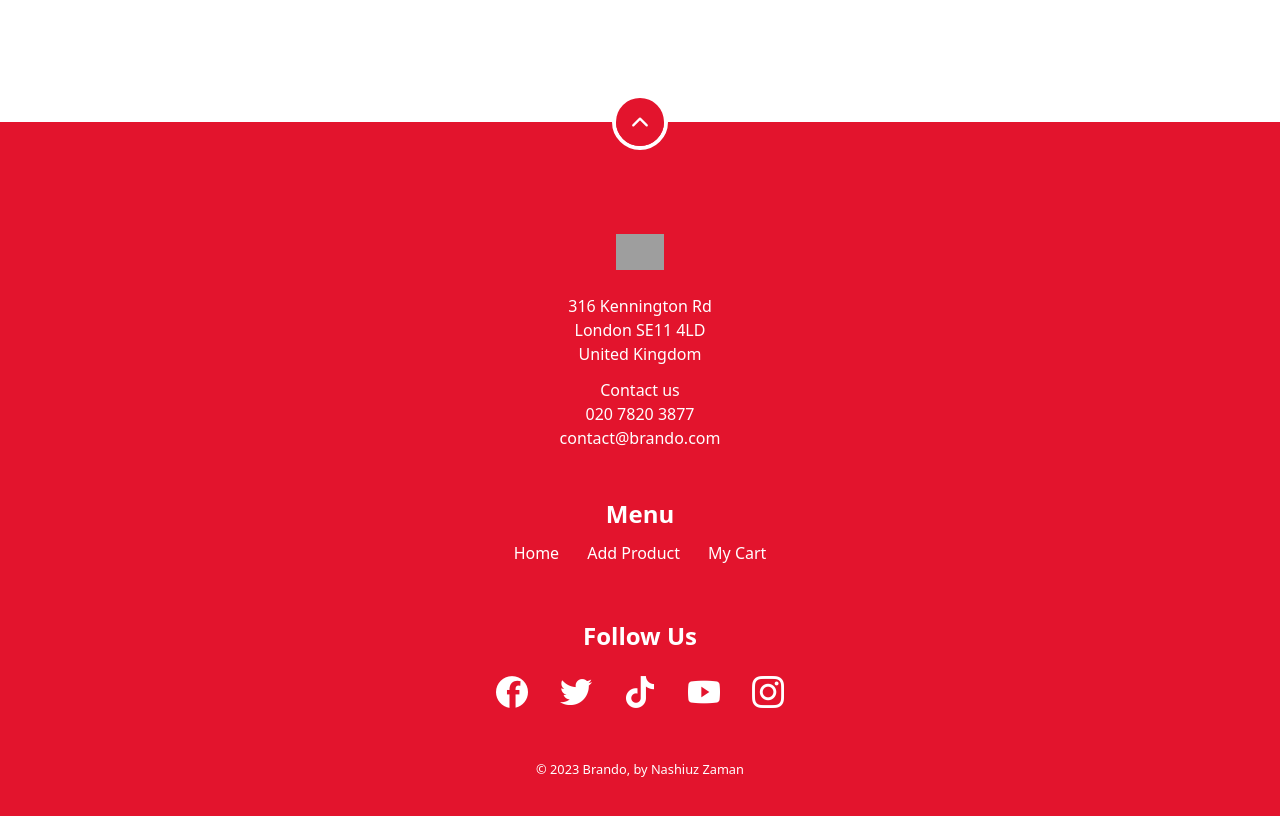
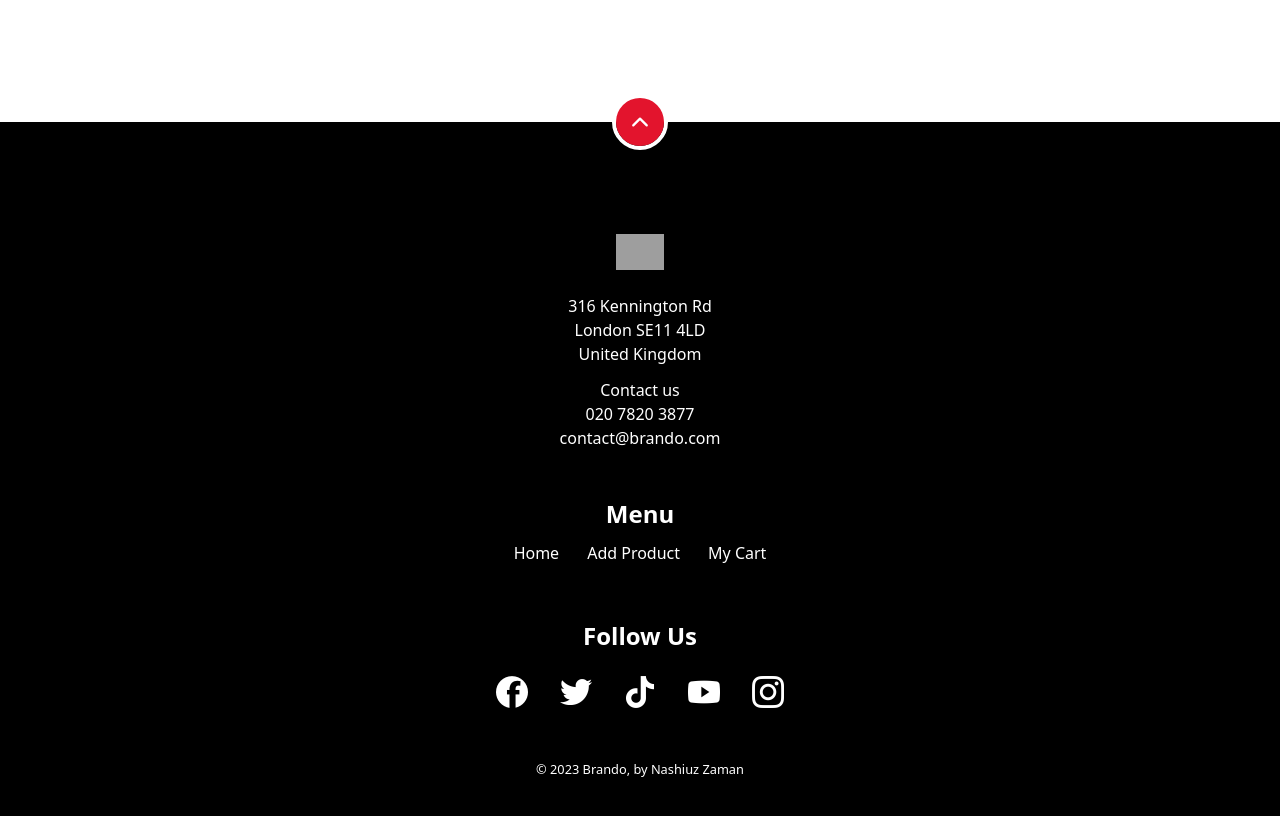
Before and after one commit to Nashiuz-Zaman/brando-client, a React (Vite) app: page / in a window 1280 px wide. Shown: the part 5740-6556 px from the top of the page. Built offline with nearby package versions, Linux system fonts and the light colour scheme; no server answers; grey boxes are pictures that could not be loaded.

Commit message:
Change background color of Footer

```diff
--- a/src/components/shared/Footer/Footer.jsx
+++ b/src/components/shared/Footer/Footer.jsx
@@ -22,7 +22,7 @@ const Footer = ({
   socialMediaOptions = [],
 }) => {
   return (
-    <footer className="bg-primary pt-[7rem] pb-14 mt-auto relative">
+    <footer className="bg-black pt-[7rem] pb-14 mt-auto relative">
       <GoToTopBtn modifyClasses="absolute top-0 -translate-y-1/2 left-1/2 -translate-x-1/2 z-20" />
       <InnerContainer>
         <Brandlogo logo={logo} modifyClasses="mb-6" />
```
